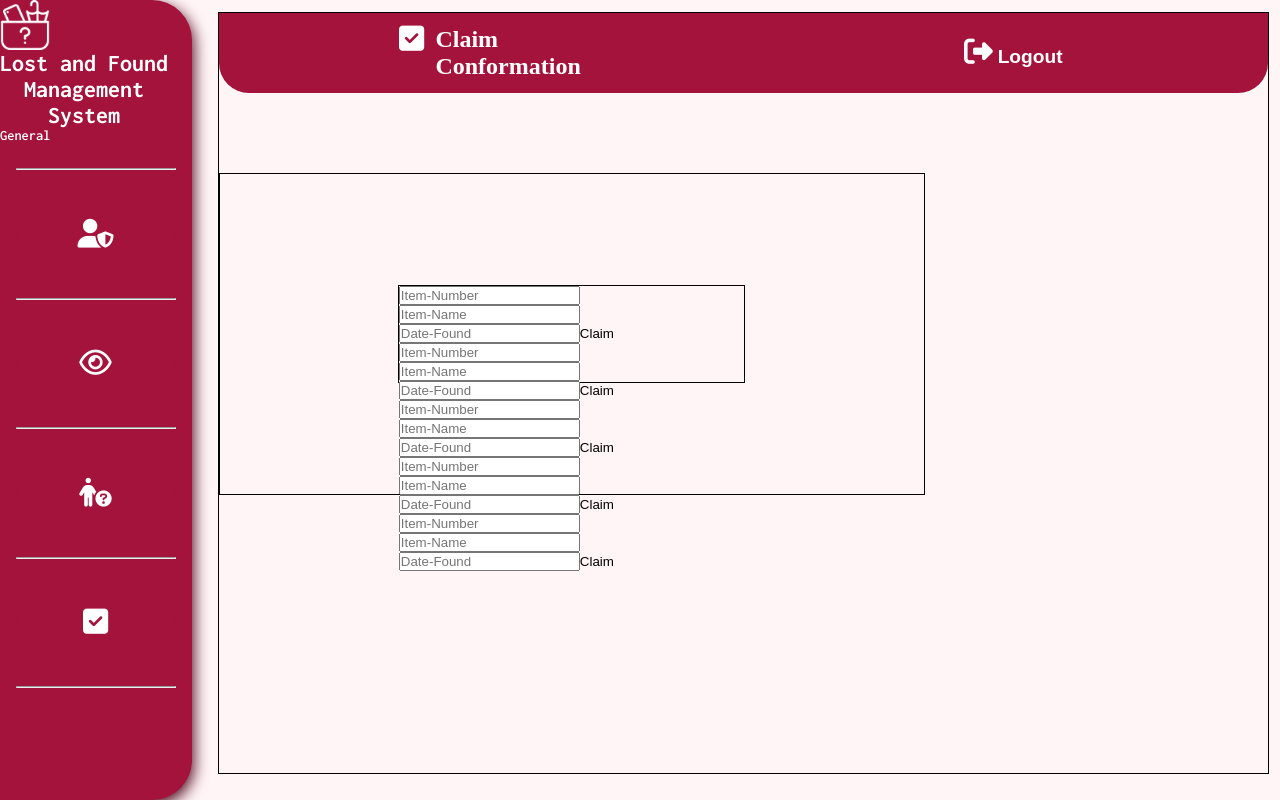
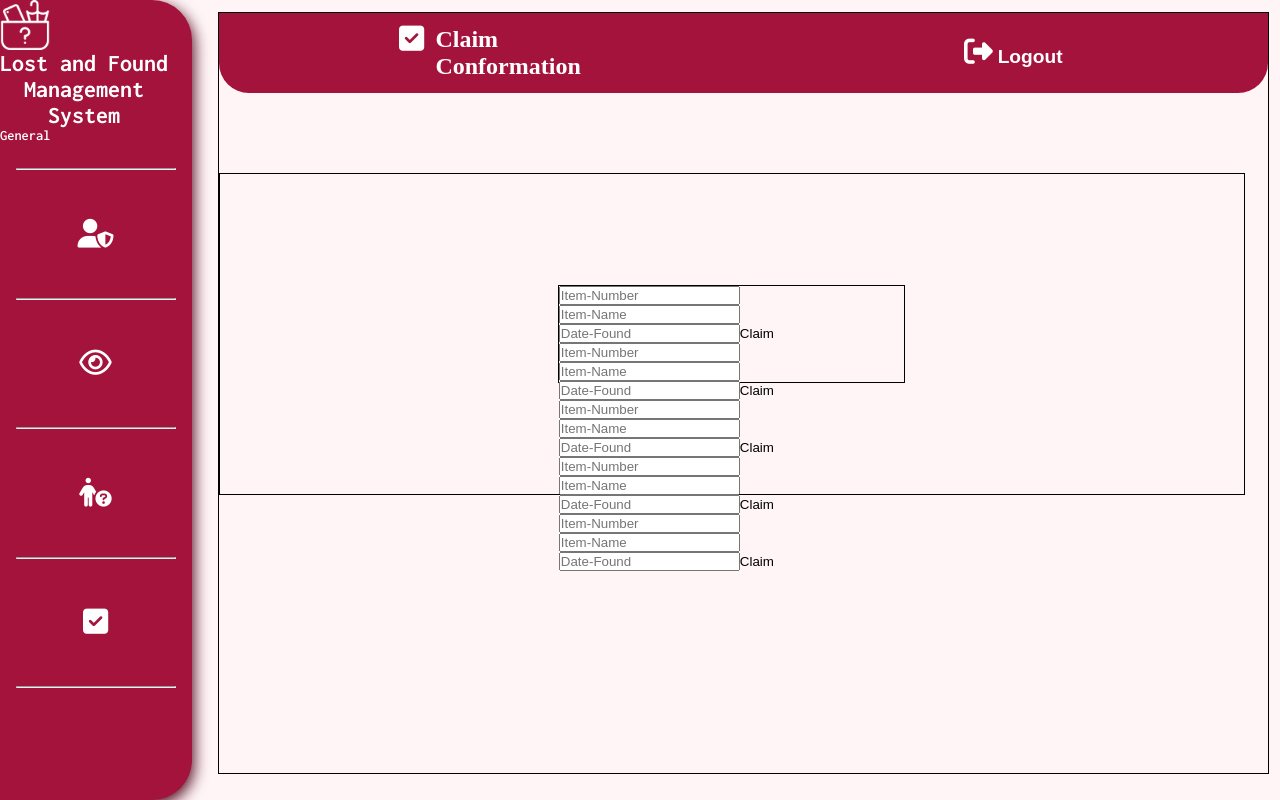
Before and after one commit to MarkRyuo/Lost-And-Found-Management-System, a PHP site: page /ClaimConformation/ClaimConformation.html in a window 1280 px wide. Run offline with PHP 8.4, Linux system fonts and the light colour scheme.

Commit message:
update here

```diff
--- a/ClaimConformation/ClaimConformation.css
+++ b/ClaimConformation/ClaimConformation.css
@@ -66,7 +66,7 @@ body {
 .table-Section {
   border: 1px solid black;
 
-  width: 55vw;
+  width: 80vw;
   height: 40vh;
 
   display: flex;
```
